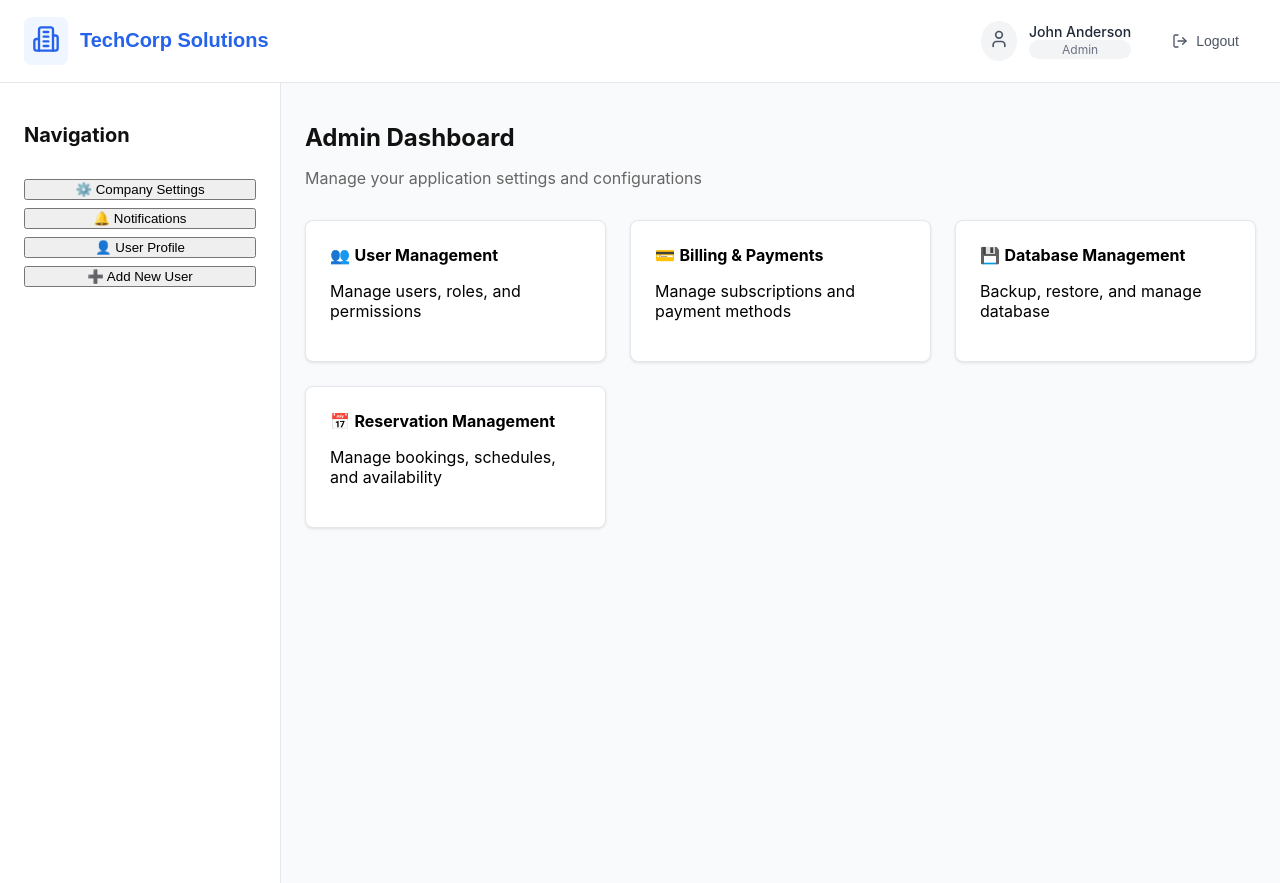
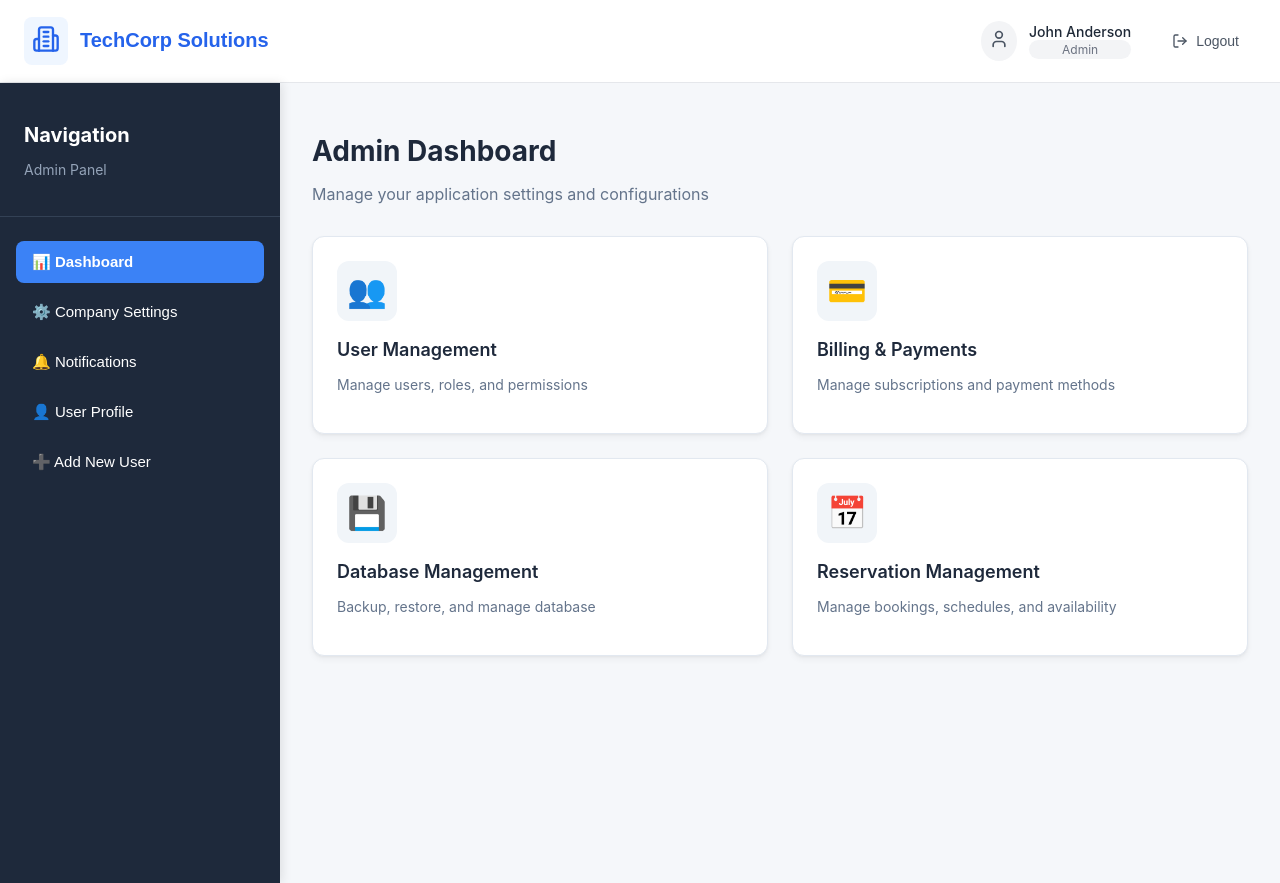
Before and after one commit to Tharuka-Marasinghe/hotel_Management, a React (Create React App) app: page / in a window 1280 px wide. Built offline with nearby package versions, Linux system fonts and the light colour scheme.

Commit message:
Refactor Dashboard component for enhanced styling and improved user experience

```diff
--- a/src/components/Dashboard.jsx
+++ b/src/components/Dashboard.jsx
@@ -1,32 +1,34 @@
 import React, { useState } from "react";
 
 const Dashboard = ({ onNavigate }) => {
-  const [activePage, setActivePage] = useState("dashboard"); // default dashboard view
+  const [activePage, setActivePage] = useState("dashboard");
 
   const handleCardClick = (pageId) => {
     console.log("Card clicked:", pageId);
-    setActivePage(pageId); // update state
+    setActivePage(pageId);
     if (onNavigate) {
       onNavigate(pageId);
     }
   };
 
   return (
-    <div style={{ display: "flex", minHeight: "100vh", backgroundColor: "#f9fafb" }}>
+    <div style={{ display: "flex", minHeight: "100vh", backgroundColor: "#f5f7fa" }}>
       {/* Sidebar */}
       <div
         style={{
           width: "280px",
-          backgroundColor: "white",
-          borderRight: "1px solid #e5e7eb",
+          backgroundColor: "#1e293b",
+          color: "white",
           padding: "24px 0",
           flexShrink: 0,
+          boxShadow: "2px 0 10px rgba(0,0,0,0.1)",
         }}
       >
-        <div style={{ paddingLeft: "24px", paddingRight: "24px", marginBottom: "32px" }}>
-          <h2 style={{ fontSize: "20px", fontWeight: "bold", color: "#111", marginBottom: "8px" }}>
+        <div style={{ padding: "0 24px 24px", borderBottom: "1px solid #334155", marginBottom: "24px" }}>
+          <h2 style={{ fontSize: "20px", fontWeight: "bold", marginBottom: "8px", color: "white" }}>
             Navigation
           </h2>
+          <p style={{ color: "#94a3b8", fontSize: "14px" }}>Admin Panel</p>
         </div>
 
         {/* Sidebar Buttons */}
@@ -34,26 +36,51 @@ const Dashboard = ({ onNavigate }) => {
           style={{
             display: "flex",
             flexDirection: "column",
-            gap: "8px",
-            paddingLeft: "24px",
-            paddingRight: "24px",
+            gap: "4px",
+            padding: "0 16px",
           }}
         >
-          <button onClick={() => handleCardClick("company-settings")}>⚙️ Company Settings</button>
-          <button onClick={() => handleCardClick("notifications")}>🔔 Notifications</button>
-          <button onClick={() => handleCardClick("user-profile")}>👤 User Profile</button>
-          <button onClick={() => handleCardClick("add-new-user")}>➕ Add New User</button>
+          <button
+            onClick={() => handleCardClick("dashboard")}
+            style={sidebarButtonStyle(activePage === "dashboard")}
+          >
+            📊 Dashboard
+          </button>
+          <button
+            onClick={() => handleCardClick("company-settings")}
+            style={sidebarButtonStyle(activePage === "company-settings")}
+          >
+            ⚙️ Company Settings
+          </button>
+          <button
+            onClick={() => handleCardClick("notifications")}
+            style={sidebarButtonStyle(activePage === "notifications")}
+          >
+            🔔 Notifications
+          </button>
+          <button
+            onClick={() => handleCardClick("user-profile")}
+            style={sidebarButtonStyle(activePage === "user-profile")}
+          >
+            👤 User Profile
+          </button>
+          <button
+            onClick={() => handleCardClick("add-new-user")}
+            style={sidebarButtonStyle(activePage === "add-new-user")}
+          >
+            ➕ Add New User
+          </button>
         </div>
       </div>
 
       {/* Main Content Area */}
-      <div style={{ flex: 1, padding: "24px" }}>
+      <div style={{ flex: 1, padding: "32px", overflowY: "auto" }}>
         <div style={{ maxWidth: "1200px", margin: "0 auto" }}>
           <div style={{ marginBottom: "32px" }}>
-            <h1 style={{ fontSize: "24px", fontWeight: "bold", color: "#111", marginBottom: "8px" }}>
+            <h1 style={{ fontSize: "28px", fontWeight: "bold", color: "#1e293b", marginBottom: "8px" }}>
               Admin Dashboard
             </h1>
-            <p style={{ color: "#666" }}>Manage your application settings and configurations</p>
+            <p style={{ color: "#64748b" }}>Manage your application settings and configurations</p>
           </div>
 
           {/* ✅ Conditional Rendering */}
@@ -67,56 +94,74 @@ const Dashboard = ({ onNavigate }) => {
             >
               {/* User Management Card */}
               <div onClick={() => handleCardClick("user-management")} style={cardStyle}>
-                👥 <b>User Management</b>
-                <p>Manage users, roles, and permissions</p>
+                <div style={iconContainerStyle}>👥</div>
+                <h3 style={cardTitleStyle}>User Management</h3>
+                <p style={cardDescriptionStyle}>Manage users, roles, and permissions</p>
+                <div style={cardHoverStyle}></div>
               </div>
 
               {/* Billing & Payments Card */}
               <div onClick={() => handleCardClick("billing")} style={cardStyle}>
-                💳 <b>Billing & Payments</b>
-                <p>Manage subscriptions and payment methods</p>
+                <div style={iconContainerStyle}>💳</div>
+                <h3 style={cardTitleStyle}>Billing & Payments</h3>
+                <p style={cardDescriptionStyle}>Manage subscriptions and payment methods</p>
+                <div style={cardHoverStyle}></div>
               </div>
 
               {/* Database Management Card */}
               <div onClick={() => handleCardClick("database")} style={cardStyle}>
-                💾 <b>Database Management</b>
-                <p>Backup, restore, and manage database</p>
+                <div style={iconContainerStyle}>💾</div>
+                <h3 style={cardTitleStyle}>Database Management</h3>
+                <p style={cardDescriptionStyle}>Backup, restore, and manage database</p>
+                <div style={cardHoverStyle}></div>
               </div>
 
               {/* Reservation Management Card */}
               <div onClick={() => handleCardClick("reservation-management")} style={cardStyle}>
-                📅 <b>Reservation Management</b>
-                <p>Manage bookings, schedules, and availability</p>
+                <div style={iconContainerStyle}>📅</div>
+                <h3 style={cardTitleStyle}>Reservation Management</h3>
+                <p style={cardDescriptionStyle}>Manage bookings, schedules, and availability</p>
+                <div style={cardHoverStyle}></div>
               </div>
             </div>
           )}
 
           {/* 👤 User Profile Form */}
           {activePage === "user-profile" && (
-            <div style={formStyle}>
-              <h2>User Profile</h2>
-              <form>
-                <label>Name:</label>
-                <input type="text" placeholder="Enter your name" />
-                <label>Email:</label>
-                <input type="email" placeholder="Enter your email" />
-                <button type="submit">Update Profile</button>
+            <div style={formContainerStyle}>
+              <h2 style={formTitleStyle}>User Profile</h2>
+              <form style={formStyle}>
+                <div style={inputGroupStyle}>
+                  <label style={labelStyle}>Name:</label>
+                  <input type="text" placeholder="Enter your name" style={inputStyle} />
+                </div>
+                <div style={inputGroupStyle}>
+                  <label style={labelStyle}>Email:</label>
+                  <input type="email" placeholder="Enter your email" style={inputStyle} />
+                </div>
+                <button type="submit" style={primaryButtonStyle}>Update Profile</button>
               </form>
             </div>
           )}
 
           {/* ➕ Add New User Form */}
           {activePage === "add-new-user" && (
-            <div style={formStyle}>
-              <h2>Add New User</h2>
-              <form>
-                <label>Username:</label>
-                <input type="text" placeholder="Enter username" />
-                <label>Email:</label>
-                <input type="email" placeholder="Enter email" />
-                <label>Password:</label>
-                <input type="password" placeholder="Enter password" />
-                <button type="submit">Create User</button>
+            <div style={formContainerStyle}>
+              <h2 style={formTitleStyle}>Add New User</h2>
+              <form style={formStyle}>
+                <div style={inputGroupStyle}>
+                  <label style={labelStyle}>Username:</label>
+                  <input type="text" placeholder="Enter username" style={inputStyle} />
+                </div>
+                <div style={inputGroupStyle}>
+                  <label style={labelStyle}>Email:</label>
+                  <input type="email" placeholder="Enter email" style={inputStyle} />
+                </div>
+                <div style={inputGroupStyle}>
+                  <label style={labelStyle}>Password:</label>
+                  <input type="password" placeholder="Enter password" style={inputStyle} />
+                </div>
+                <button type="submit" style={primaryButtonStyle}>Create User</button>
               </form>
             </div>
           )}
@@ -126,22 +171,141 @@ const Dashboard = ({ onNavigate }) => {
   );
 };
 
-/* Shared Styles */
+/* Enhanced Styles */
+const sidebarButtonStyle = (isActive) => ({
+  backgroundColor: isActive ? "#3b82f6" : "transparent",
+  color: "white",
+  border: "none",
+  borderRadius: "8px",
+  padding: "12px 16px",
+  textAlign: "left",
+  cursor: "pointer",
+  transition: "all 0.2s ease",
+  marginBottom: "4px",
+  fontSize: "15px",
+  fontWeight: isActive ? "600" : "400",
+  "&:hover": {
+    backgroundColor: isActive ? "#3b82f6" : "#334155",
+  }
+});
+
 const cardStyle = {
   backgroundColor: "white",
-  borderRadius: "8px",
+  borderRadius: "12px",
   padding: "24px",
-  border: "1px solid #e5e7eb",
-  boxShadow: "0 1px 3px rgba(0,0,0,0.1)",
+  boxShadow: "0 4px 6px rgba(0,0,0,0.04), 0 1px 3px rgba(0,0,0,0.05)",
   cursor: "pointer",
+  transition: "all 0.3s ease",
+  position: "relative",
+  overflow: "hidden",
+  border: "1px solid #e2e8f0",
+  "&:hover": {
+    transform: "translateY(-4px)",
+    boxShadow: "0 10px 15px rgba(0,0,0,0.07), 0 4px 6px rgba(0,0,0,0.05)",
+  }
+};
+
+const iconContainerStyle = {
+  fontSize: "32px",
+  marginBottom: "16px",
+  width: "60px",
+  height: "60px",
+  borderRadius: "12px",
+  display: "flex",
+  alignItems: "center",
+  justifyContent: "center",
+  backgroundColor: "#f1f5f9"
+};
+
+const cardTitleStyle = {
+  fontSize: "18px",
+  fontWeight: "600",
+  color: "#1e293b",
+  marginBottom: "8px"
+};
+
+const cardDescriptionStyle = {
+  color: "#64748b",
+  fontSize: "14px",
+  lineHeight: "1.5"
+};
+
+const cardHoverStyle = {
+  position: "absolute",
+  bottom: "0",
+  left: "0",
+  width: "100%",
+  height: "4px",
+  background: "linear-gradient(90deg, #3b82f6, #60a5fa)",
+  transform: "scaleX(0)",
+  transformOrigin: "left",
+  transition: "transform 0.3s ease"
+};
+
+const formContainerStyle = {
+  backgroundColor: "white",
+  borderRadius: "12px",
+  padding: "32px",
+  boxShadow: "0 4px 6px rgba(0,0,0,0.04), 0 1px 3px rgba(0,0,0,0.05)",
+  border: "1px solid #e2e8f0",
+  maxWidth: "600px",
+  margin: "0 auto"
+};
+
+const formTitleStyle = {
+  fontSize: "24px",
+  fontWeight: "600",
+  color: "#1e293b",
+  marginBottom: "24px",
+  paddingBottom: "16px",
+  borderBottom: "1px solid #e2e8f0"
 };
 
 const formStyle = {
-  backgroundColor: "white",
-  padding: "24px",
+  display: "flex",
+  flexDirection: "column",
+  gap: "20px"
+};
+
+const inputGroupStyle = {
+  display: "flex",
+  flexDirection: "column",
+  gap: "8px"
+};
+
+const labelStyle = {
+  fontSize: "14px",
+  fontWeight: "500",
+  color: "#374151"
+};
+
+const inputStyle = {
+  padding: "12px 16px",
+  border: "1px solid #d1d5db",
   borderRadius: "8px",
-  border: "1px solid #e5e7eb",
-  boxShadow: "0 1px 3px rgba(0,0,0,0.1)",
+  fontSize: "16px",
+  transition: "all 0.2s ease",
+  "&:focus": {
+    outline: "none",
+    borderColor: "#3b82f6",
+    boxShadow: "0 0 0 3px rgba(59, 130, 246, 0.2)"
+  }
+};
+
+const primaryButtonStyle = {
+  backgroundColor: "#3b82f6",
+  color: "white",
+  border: "none",
+  borderRadius: "8px",
+  padding: "12px 20px",
+  fontSize: "16px",
+  fontWeight: "500",
+  cursor: "pointer",
+  transition: "all 0.2s ease",
+  marginTop: "8px",
+  "&:hover": {
+    backgroundColor: "#2563eb"
+  }
 };
 
 export default Dashboard;
```
